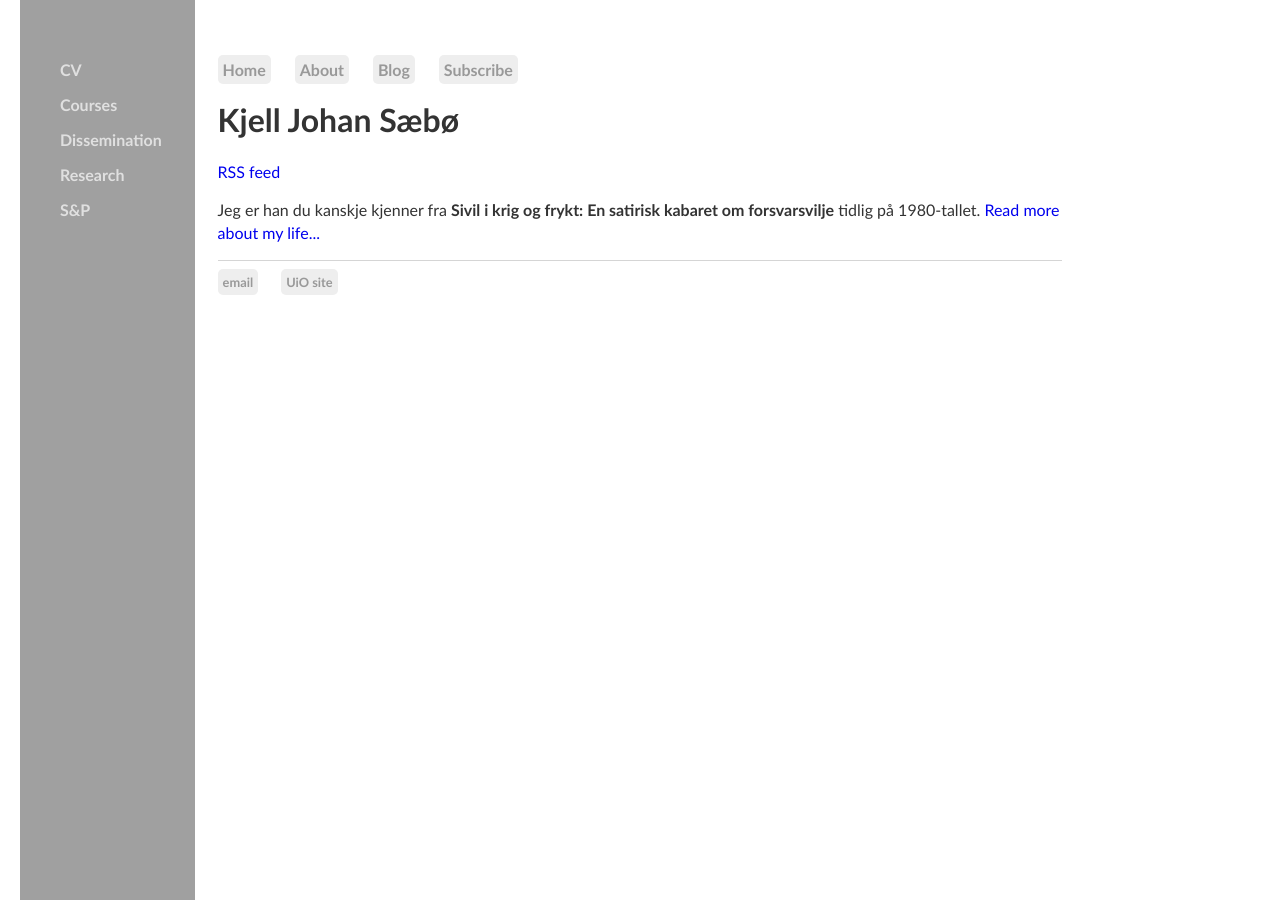
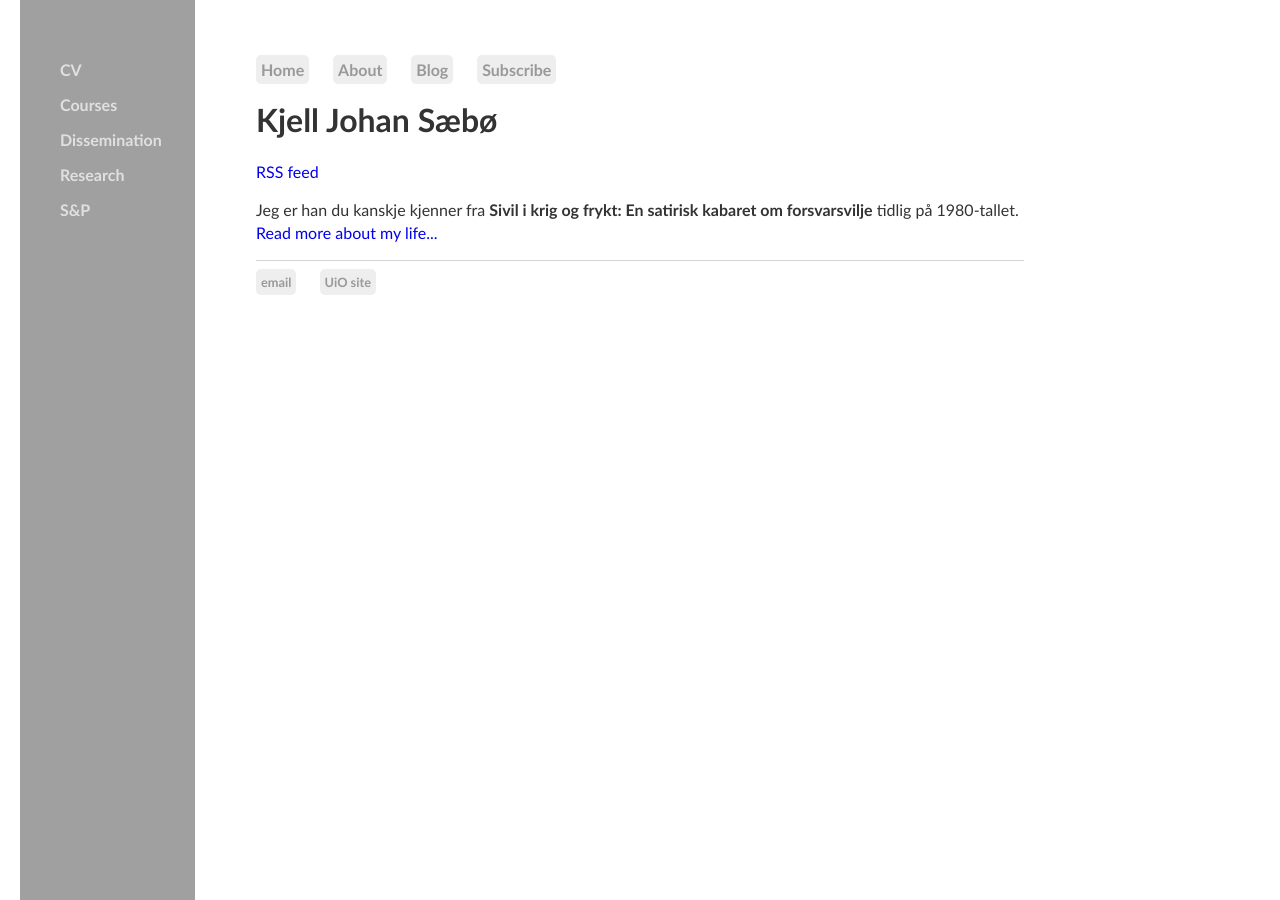
Before and after one commit to kjelljs/kjelljs.github.io, a Jekyll site: the page built from index.html, in a window 1280 px wide. Built offline with Jekyll 4.4.1, drawn with Linux system fonts in a browser that asks for light colours.

Commit message:
Update main.css

```diff
--- a/css/main.css
+++ b/css/main.css
@@ -3,7 +3,7 @@ main {
 }
 body {
     margin: 60px auto;
-    width: 66%;
+    width: 60%;
 }
 nav ul, footer ul {
     font-family: Optima, Candara, Calibri, Arial, sans-serif;
```
